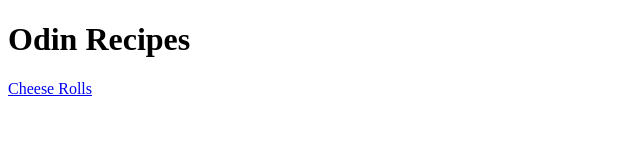
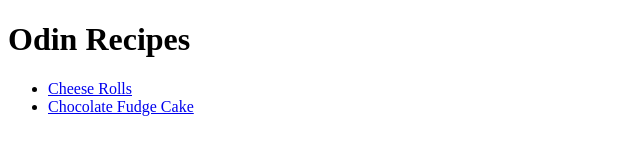
Before and after one commit to RomaniIteDomum/odin-recipes, a plain HTML site: page index.html in a window 1280 px wide. Shown: the whole page, without its empty margins (0-640 px from the left). Drawn offline with Linux system fonts and the light colour scheme.

Commit message:
Update index.html

```diff
--- a/index.html
+++ b/index.html
@@ -9,7 +9,11 @@
 <body>
 
     <h1>Odin Recipes</h1>
-    <a href="recipes/cheese-rolls.html">Cheese Rolls</a>
+    <ul>
+        <li><a href="recipes/cheese-rolls.html">Cheese Rolls</a></li>
+        <li><a href="recipes/chocolate-fudge-cake.html">Chocolate Fudge Cake</a></li>
+    </ul>
+
 
 
 
```
Also changed, not shown: recipes/cheese-rolls.html (line endings or trailing spaces).
